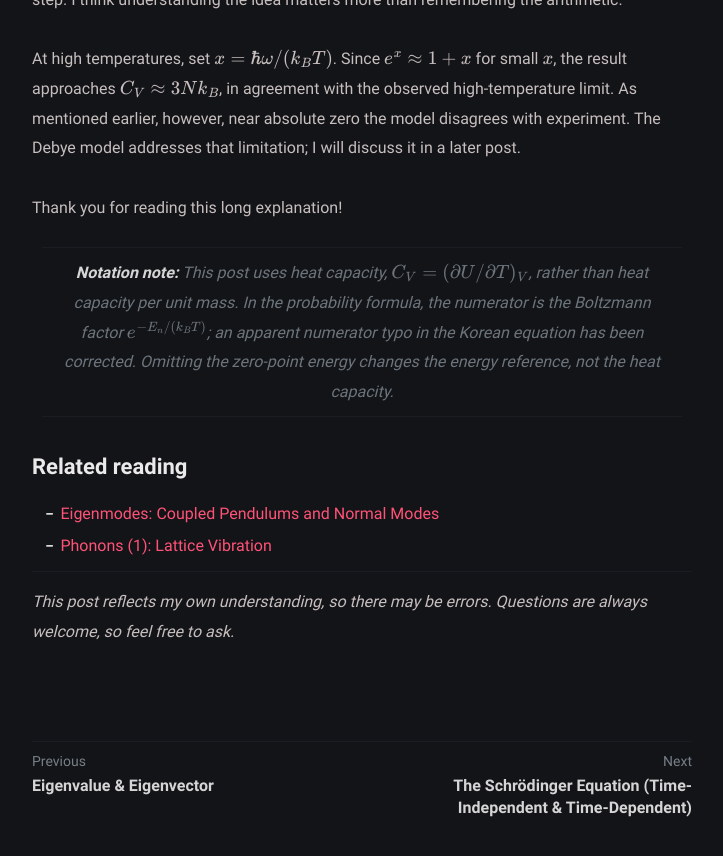
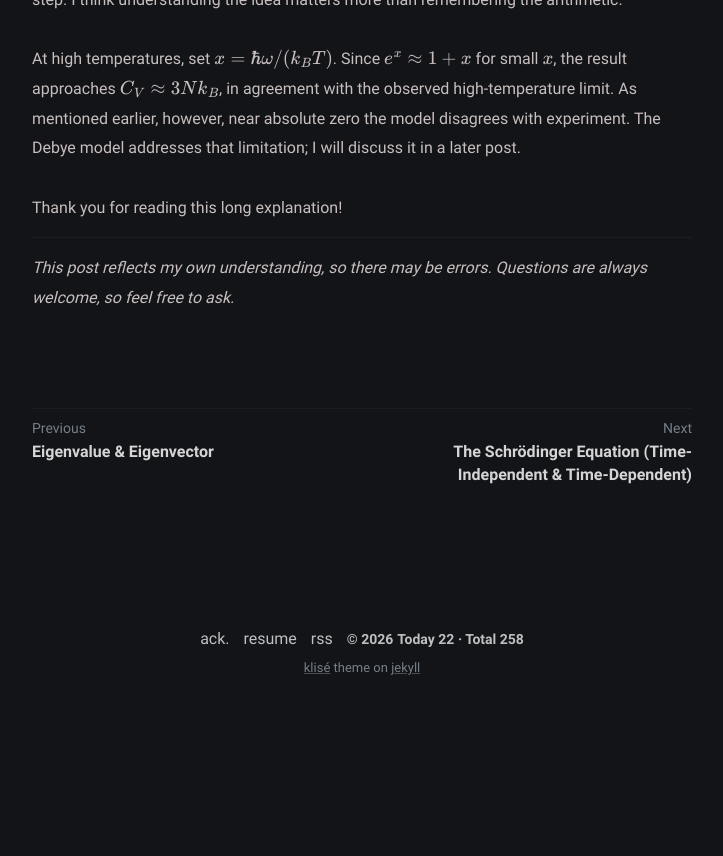
Before and after one commit to Oasisforhaanee/Oasisforhaanee.github.io, a Jekyll site: the page built from _posts/2026-04-07-einstein-model-heat-capacity.md, in a window 1280 px wide and 900 px high, scrolled down 6961 px. Shown: the top 856 px of the window, without its empty margins (278-1001 px from the left). Built offline with Jekyll 4.4.1, drawn with Linux system fonts in a browser that asks for light colours; comment, search, counter and statistics services are not loaded; after the commit the page ends 7674 px from its top, so only the background shows below that.

Commit message:
Keep introductory references only and remove added editorial sections

```diff
--- a/_posts/2026-04-07-einstein-model-heat-capacity.md
+++ b/_posts/2026-04-07-einstein-model-heat-capacity.md
@@ -155,12 +155,6 @@ At high temperatures, set $x=\hbar\omega/(k_BT)$. Since $e^x\approx1+x$ for smal
 
 Thank you for reading this long explanation!
 
-> **Notation note:** This post uses heat capacity, $C_V=(\partial U/\partial T)_V$, rather than heat capacity per unit mass. In the probability formula, the numerator is the Boltzmann factor $e^{-E_n/(k_BT)}$; an apparent numerator typo in the Korean equation has been corrected. Omitting the zero-point energy changes the energy reference, not the heat capacity.
-
-## Related reading
-
-- [Eigenmodes: Coupled Pendulums and Normal Modes](/eigenmodes/)
-- [Phonons (1): Lattice Vibration](/phonons-1-lattice-vibration/)
 
 ---
 
```
Also changed, not shown: _posts/2026-11-08-eigenmodes.md (+4 -10 lines), _posts/2026-11-08-phonons-1-lattice-vibration.md (+3 -9 lines).
